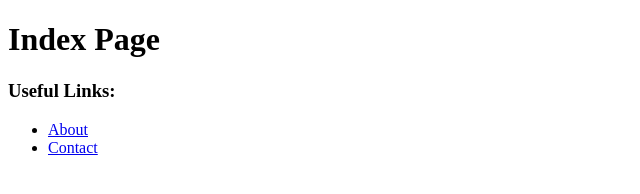
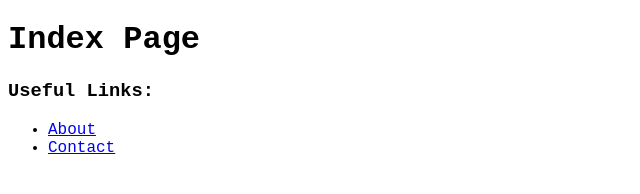
Before and after one commit to kmitova/basic-nodejs-site, a website: page index.html in a window 1280 px wide. Shown: the whole page, without its empty margins (0-640 px from the left). Drawn offline with Linux system fonts and the light colour scheme.

Commit message:
font family change

```diff
--- a/index.html
+++ b/index.html
@@ -6,7 +6,7 @@
     <meta name="viewport" content="width=device-width, initial-scale=1.0" />
     <title>Index</title>
   </head>
-  <body>
+  <body style="font-family: 'Courier New', Courier, monospace">
     <h1>Index Page</h1>
     <h3>Useful Links:</h3>
     <ul>
```
Also changed, not shown: 404.html (+1 -1 lines), about.html (+1 -1 lines), contact.html (+1 -1 lines).
